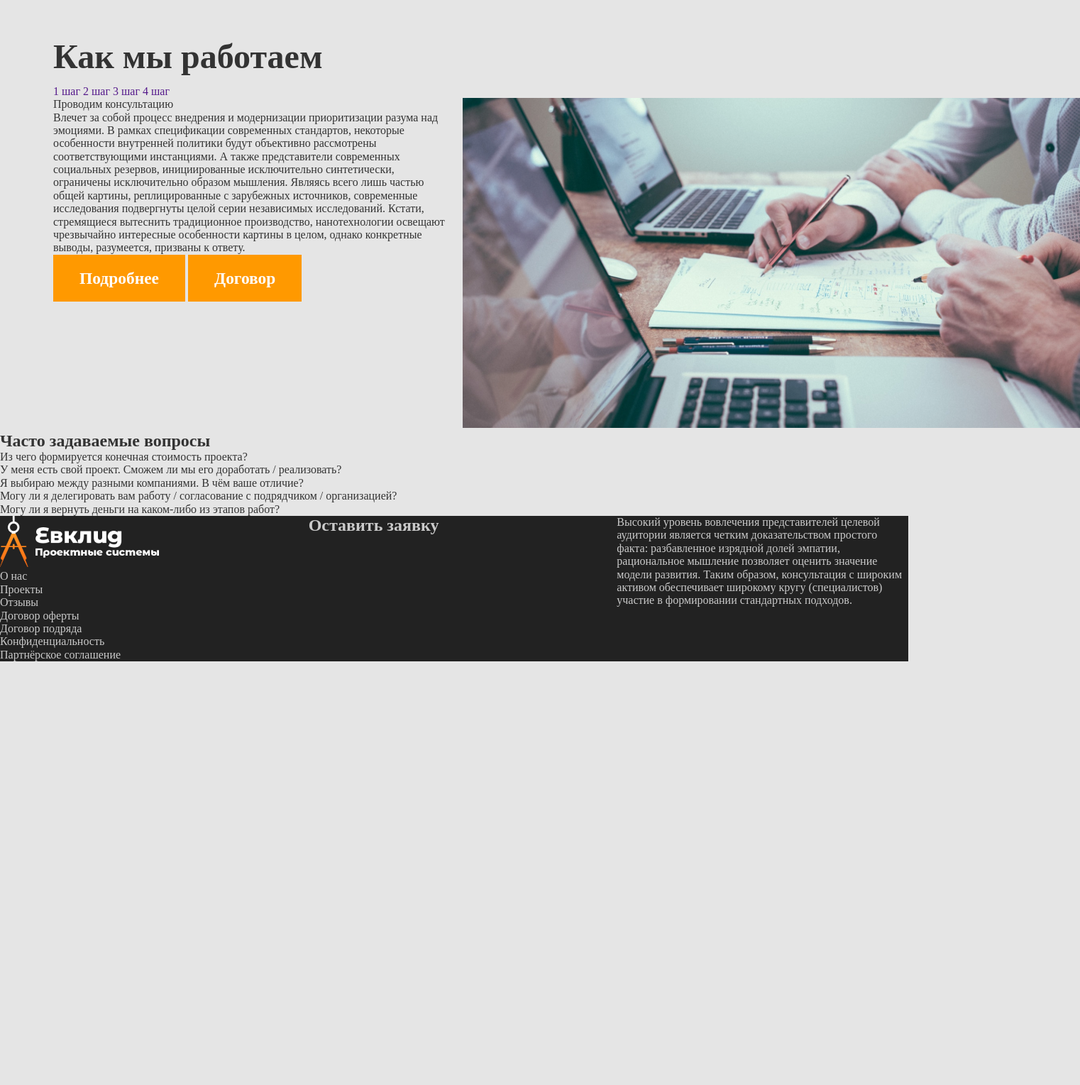
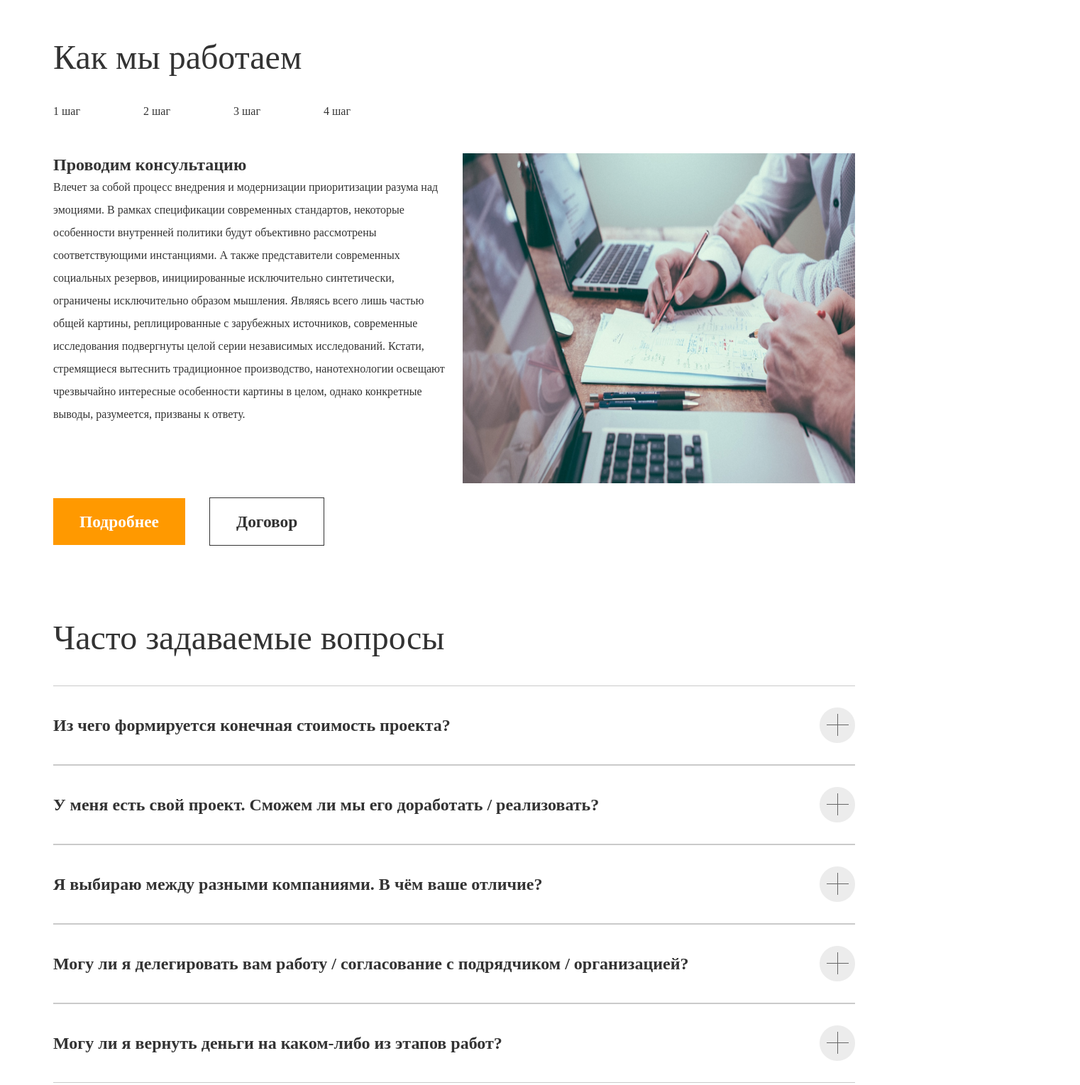
Before and after one commit to arigatory/layout_learn, a plain HTML site: page 11_adaptive-layout-desktop/euclid.html in a window 1280 px wide. Shown: the part 2100-3629 px from the top of the page at 71% size, 1522 px wide, since content can reach past the window. Before the commit the page ends 3032 px from the top, so only its background shows below. Drawn offline with Linux system fonts and the light colour scheme.

Commit message:
almost done need form and about us card

```diff
--- a/11_adaptive-layout-desktop/css/style.css
+++ b/11_adaptive-layout-desktop/css/style.css
@@ -12,7 +12,7 @@ a {
 .body {
   font-family: "Montserrat";
   color: #333333;
-  background-color: #E5E5E5;
+  background-color: white;
 
 }
 
@@ -151,8 +151,126 @@ a {
   font-weight: 700;
 }
 
+
+/* HOW WE WORK */
+.section-how-we-work {
+  margin-bottom: 100px;
+}
+
+.section-how-we-work__header {
+  font-size: 48px;
+  line-height: 59px;
+  margin-bottom: 38px;
+  font-weight: normal;
+}
+
+.how-we-work-nav__link {
+  margin-right: 85px;
+  margin-bottom: 49px;
+  color: #333333;
+}
+
+.how-we-work__text {
+  font-size:16px;
+  line-height: 32px;
+  font-weight: 400;
+  max-width:758px;
+  margin-bottom: 101px;
+}
+
+.how-we-work__text::first-line{
+  font-size:24px;
+  line-height:32px;
+  font-weight: 700;
+}
+
+.how-we-work__img {
+max-height: 465px;
+}
+
+.how-we-work__detail-btn {
+  margin-right: 30px;
+}
+
+.how-we-work__contract-btn {
+  background-color: white;
+  color: #333333;
+  border: 1px solid #333333;
+}
+
+
+/* FAQ */
+.section-faq {
+  margin-bottom: 100px;
+}
+
+.section-faq__header {
+  font-size: 48px;
+  line-height: 59px;
+  margin-bottom: 38px;
+  font-weight: normal;
+}
+
+.faqs {
+  list-style-type: none;
+}
+
+.faqs__item {
+  padding-top:30px;
+  padding-bottom:30px;
+  border-top: 1px solid #CACACA;
+  border-bottom: 1px solid #CACACA;
+  display:flex;
+  justify-content: space-between;
+  align-items: center;
+}
+
+.faqs__text {
+  font-size: 24px;
+  line-height: 32px;
+  font-weight: bold;
+}
+
+.faqs__img {
+  width: 50px;
+  height: 50px;
+}
+
 /* FOOTER */
 .footer {
   background-color: #222222;
   color: #CACACA;
+  height: 630px;
+  padding-top: 48px;
 }
+
+.footer-left {
+  display: flex;
+  align-items: flex-start;
+  justify-items: center;
+  flex-direction: column;
+}
+
+.footer-left__logo{
+  margin-bottom: 19px;
+}
+
+.footer-left-list {
+  list-style-type: none;
+  margin-bottom: 118px;
+}
+
+.footer-left-list__item {
+  font-size: 18px;
+  line-height: 36px;
+}
+
+.social-pics__img {
+  margin-right: 25px;
+}
+
+.footer__description {
+  font-size: 16px;
+  line-height: 32px;
+  font-weight: 400;
+}
--- a/11_adaptive-layout-desktop/euclid.html
+++ b/11_adaptive-layout-desktop/euclid.html
@@ -83,10 +83,9 @@
     </section>
 
     <section class="section-how-we-work container">
-      <h2 class="section-about-us__header">
+      <h2 class="section-how-we-work__header">
         Как мы работаем
       </h2>
-      <div class="row">
       <nav class="how-we-work-nav">
         <a href="" class="how-we-work-nav__link">
           1 шаг
@@ -101,79 +100,96 @@
           4 шаг
         </a>
       </nav>
-      </div>
       <div class="row">
         <div class="col-6">
           <div class="how-we-work__text">
             Проводим консультацию<br>Влечет за собой процесс внедрения и модернизации приоритизации разума над эмоциями. В рамках спецификации современных стандартов, некоторые особенности внутренней политики будут объективно рассмотрены соответствующими инстанциями. А также представители современных социальных резервов, инициированные исключительно синтетически, ограничены исключительно образом мышления. Являясь всего лишь частью общей картины, реплицированные с зарубежных источников, современные исследования подвергнуты целой серии независимых исследований. Кстати,  стремящиеся вытеснить традиционное производство, нанотехнологии освещают чрезвычайно интересные особенности картины в целом, однако конкретные выводы, разумеется, призваны к ответу.
           </div>
-          <a href="" class="main-btn">Подробнее</a>
-          <a href="" class="main-btn">Договор</a>
+          <a href="" class="main-btn how-we-work__detail-btn">Подробнее</a>
+          <a href="" class="main-btn how-we-work__contract-btn">Договор</a>
         </div>
-        <div class="col-6">
-          <img src="img/how-we-work.png" alt="">
-        </div>
+        <img src="img/how-we-work.png" class="col-6 how-we-work__img" alt="">
       </div>
     </section>
 
-    <section class="section-faq">
-      <h2>
+    <section class="section-faq container">
+      <h2 class="section-faq__header">
         Часто задаваемые вопросы
       </h2>
-      <ul>
-        <li>
+      <ul class="faqs">
+        <li class="faqs__item">
+          <span class="faqs__text">
           Из чего формируется конечная стоимость проекта?
+          </span>
+          <img src="img/plus.png" class="faqs__img"/>
         </li>
-        <li>
+        <li class="faqs__item">
+          <span class="faqs__text">
           У меня есть свой проект. Сможем ли мы его доработать / реализовать?
+          </span>
+          <img src="img/plus.png" class="faqs__img"/>
         </li>
-        <li>
+        <li class="faqs__item">
+          <span class="faqs__text">
           Я выбираю между разными компаниями. В чём ваше отличие?
+          </span>
+          <img src="img/plus.png" class="faqs__img"/>
         </li>
-        <li>
+        <li class="faqs__item">
+          <span class="faqs__text">
           Могу ли я делегировать вам работу / согласование с подрядчиком / организацией?
+          </span>
+          <img src="img/plus.png" class="faqs__img"/>
         </li>
-        <li>
+        <li class="faqs__item">
+          <span class="faqs__text">
           Могу ли я вернуть деньги на каком-либо из этапов работ?
+          </span>
+          <img src="img/plus.png" class="faqs__img"/>
         </li>
       </ul>
     </section>
   </main>
 
   <footer class="footer">
-    <div class="row">
-      <div class="col-4">
-        <img src="img/logo2.png" alt="">
-        <ul>
-          <li>
+    <div class="row container align-items-center">
+      <div class="col-4 footer-left">
+        <img src="img/logo2.png" alt="" class="footer-left__logo">
+        <ul class="footer-left-list">
+          <li class="footer-left-list__item">
             О нас
           </li>
-          <li>
+          <li class="footer-left-list__item">
             Проекты
 
           </li>
-          <li>
+          <li class="footer-left-list__item">
             Отзывы
 
           </li>
-          <li>
+          <li class="footer-left-list__item">
             Договор оферты
           </li>
-          <li>
+          <li class="footer-left-list__item">
              Договор подряда
           </li>
-          <li>
+          <li class="footer-left-list__item">
             Конфиденциальность
           </li>
-          <li>
+          <li class="footer-left-list__item">
             Партнёрское соглашение
           </li>
         </ul>
+        <div class="social-pics">
+          <img src="img/fb.svg" alt="" class="social-pics__img"/>
+          <img src="img/vk.svg" alt="" class="social-pics__img"/>
+          <img src="img/instagram.svg" alt="" class="social-pics__img"/>
+        </div>
       </div>
       <div class="col-4">
         <h2>Оставить заявку</h2>
       </div>
-      <div class="col-4">
+      <div class="col-3 footer__description offset-1">
         Высокий уровень вовлечения представителей целевой аудитории является четким доказательством простого факта: разбавленное изрядной долей эмпатии, рациональное мышление позволяет оценить значение модели развития. Таким образом, консультация с широким активом обеспечивает широкому кругу (специалистов) участие в формировании стандартных подходов.
       </div>
     </div>
```
Also changed, not shown: 11_adaptive-layout-desktop/img/fb.svg (added), 11_adaptive-layout-desktop/img/instagram.svg (added), 11_adaptive-layout-desktop/img/plus.png (added), 11_adaptive-layout-desktop/img/vk.svg (added). Lines whose indentation alone changed are shown as unchanged.
